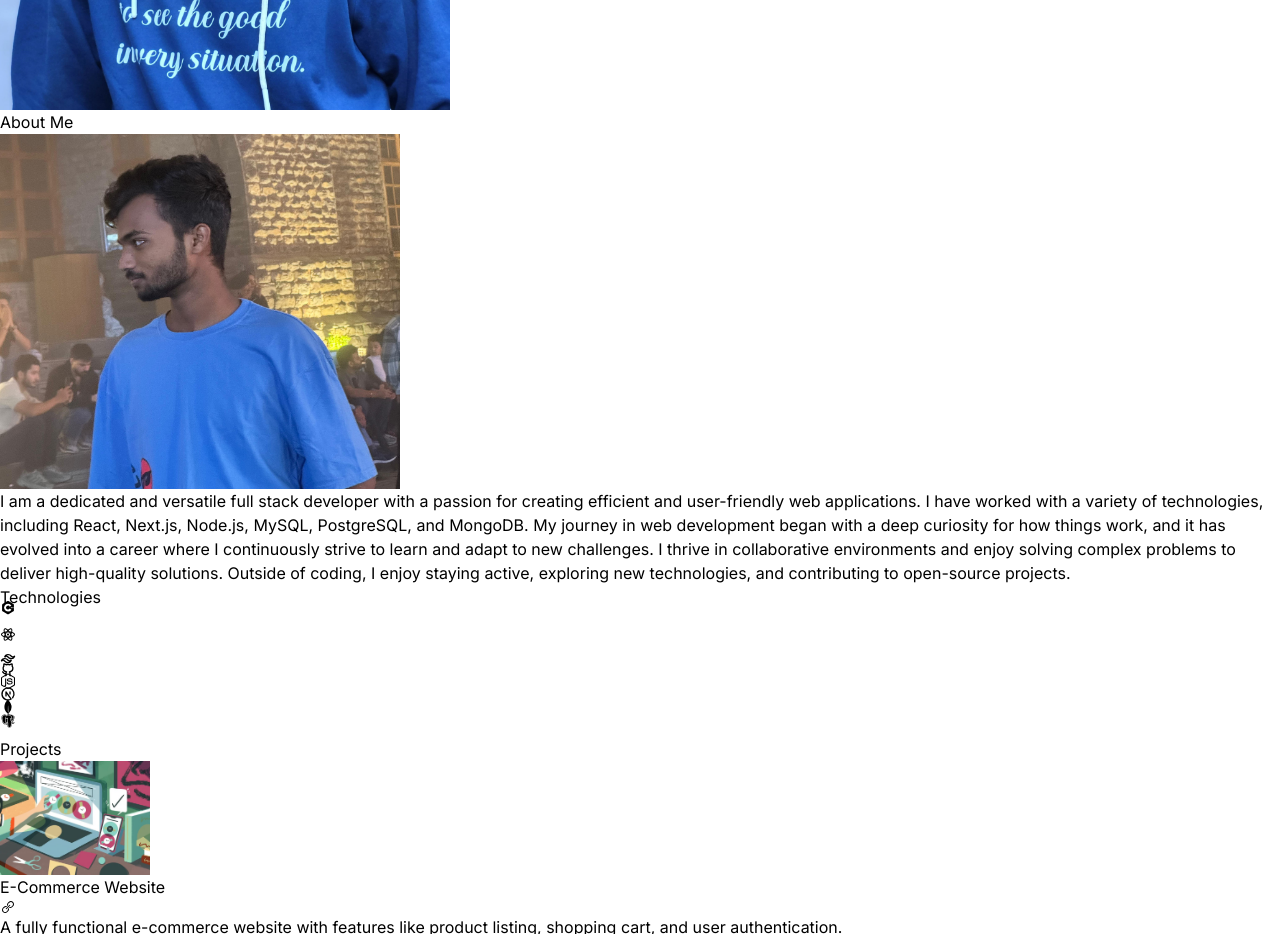
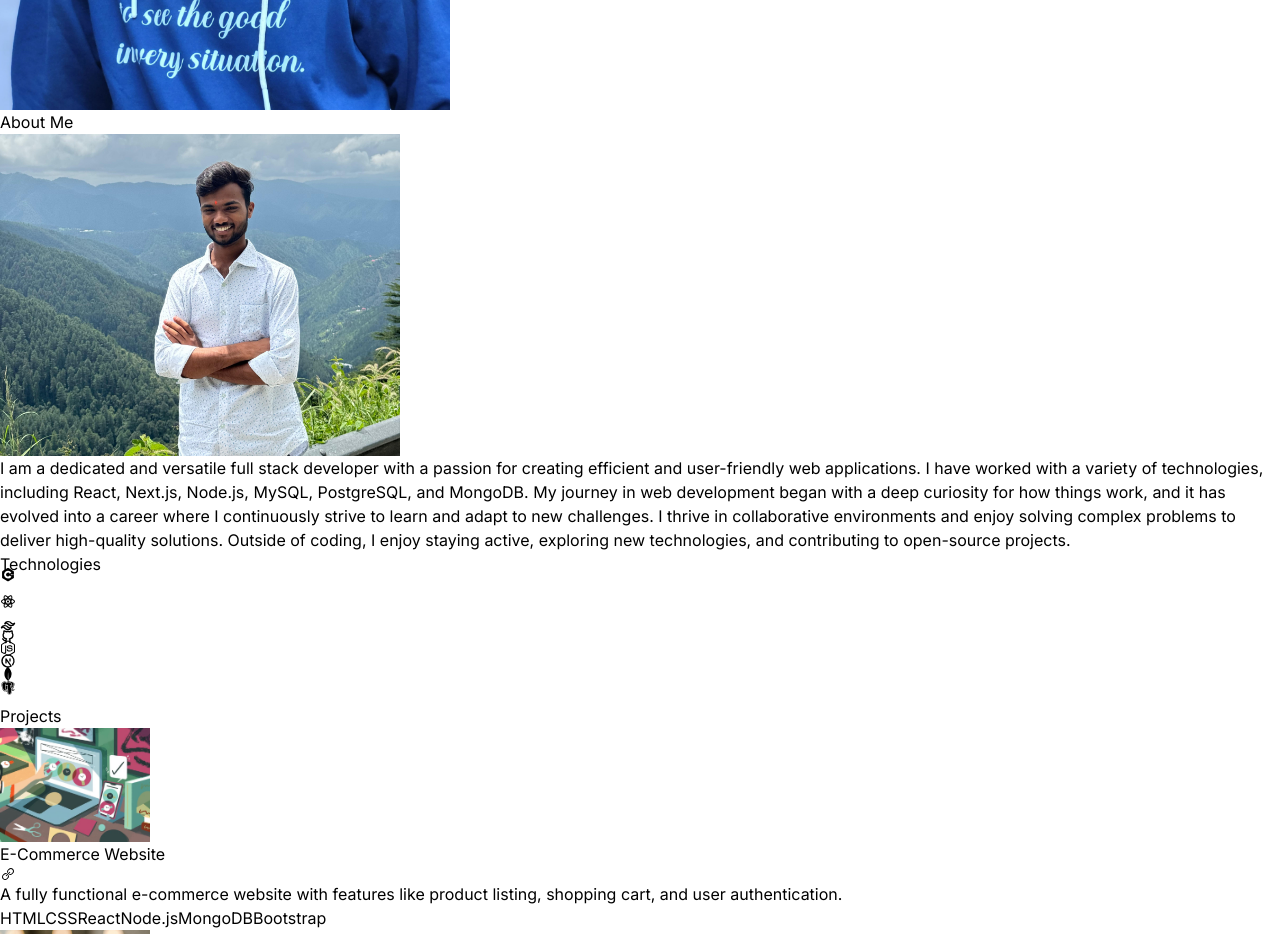
Before and after one commit to Nithinlinga/React-portfolio-Nithin, a React (Vite) app: page / in a window 1280 px wide. Shown: the part 1520-2454 px from the top of the page. Built offline with nearby package versions, Linux system fonts and the light colour scheme; the HTML template or start-up script is replaced by a standard one.

Commit message:
Update About.jsx

```diff
--- a/src/components/About.jsx
+++ b/src/components/About.jsx
@@ -2,6 +2,7 @@ import React from 'react'
 import { ABOUT_TEXT } from '../constants'
 import {motion} from "framer-motion"
 import pic7 from "../Photos-001/pic7.jpg"
+import nithin from "../Photos-001/nithin.jpg"
 const About = () => {
   return (
     <div className='border-b border-neutral-900 pb-4'>
@@ -16,7 +17,7 @@ const About = () => {
             transition={{duration:0.5}}
              className='w-full lg:w-1/2 lg:p-8'>
                 <div className='flex items-center justify-center'>
-                    <img className=' rounded-2xl' width={400} src={pic7} loading="lazy" alt="about" />
+                    <img className=' rounded-2xl' width={400} src={nithin} loading="lazy" alt="about" />
                 </div>
             </motion.div>
             <motion.div
```
